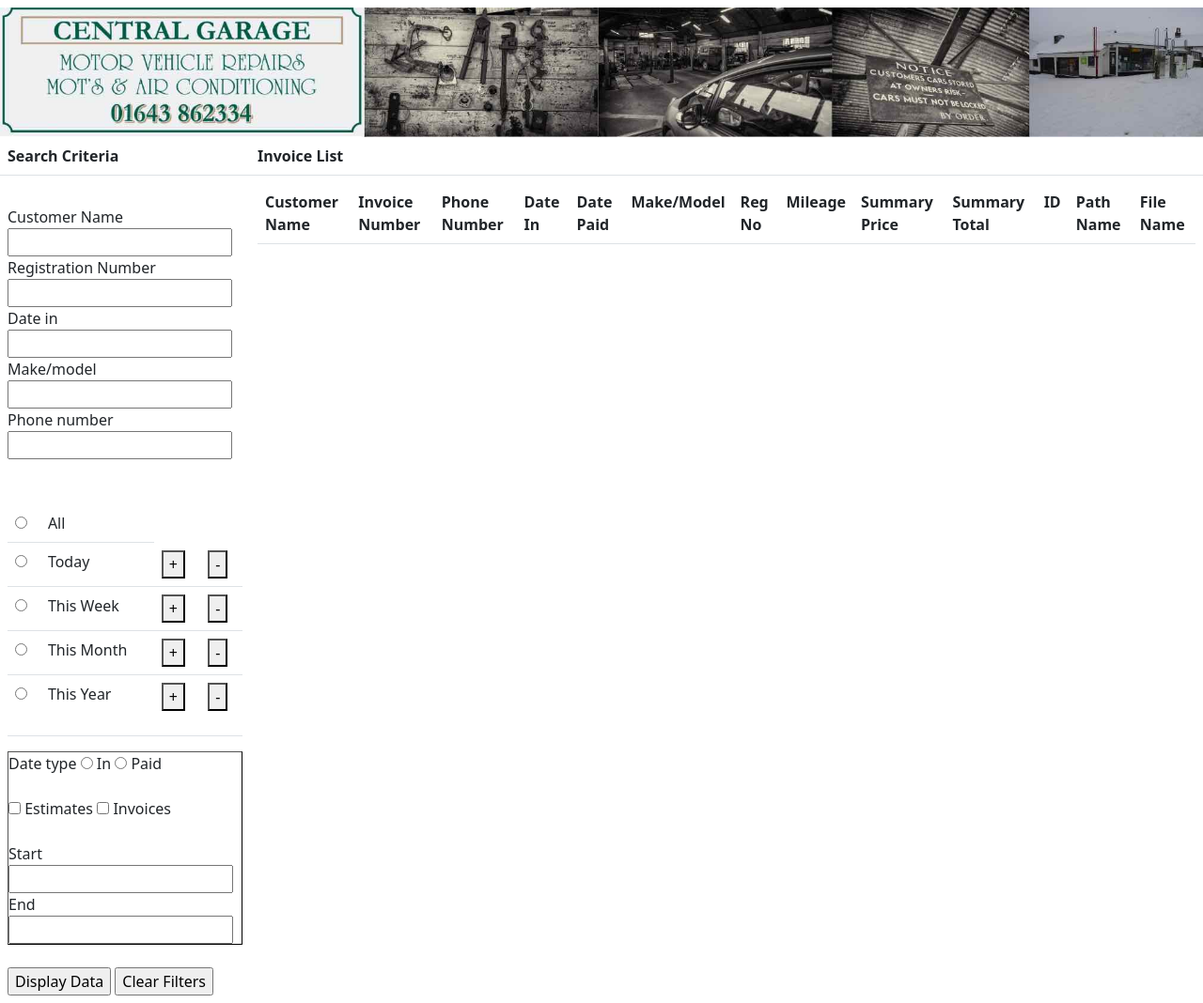
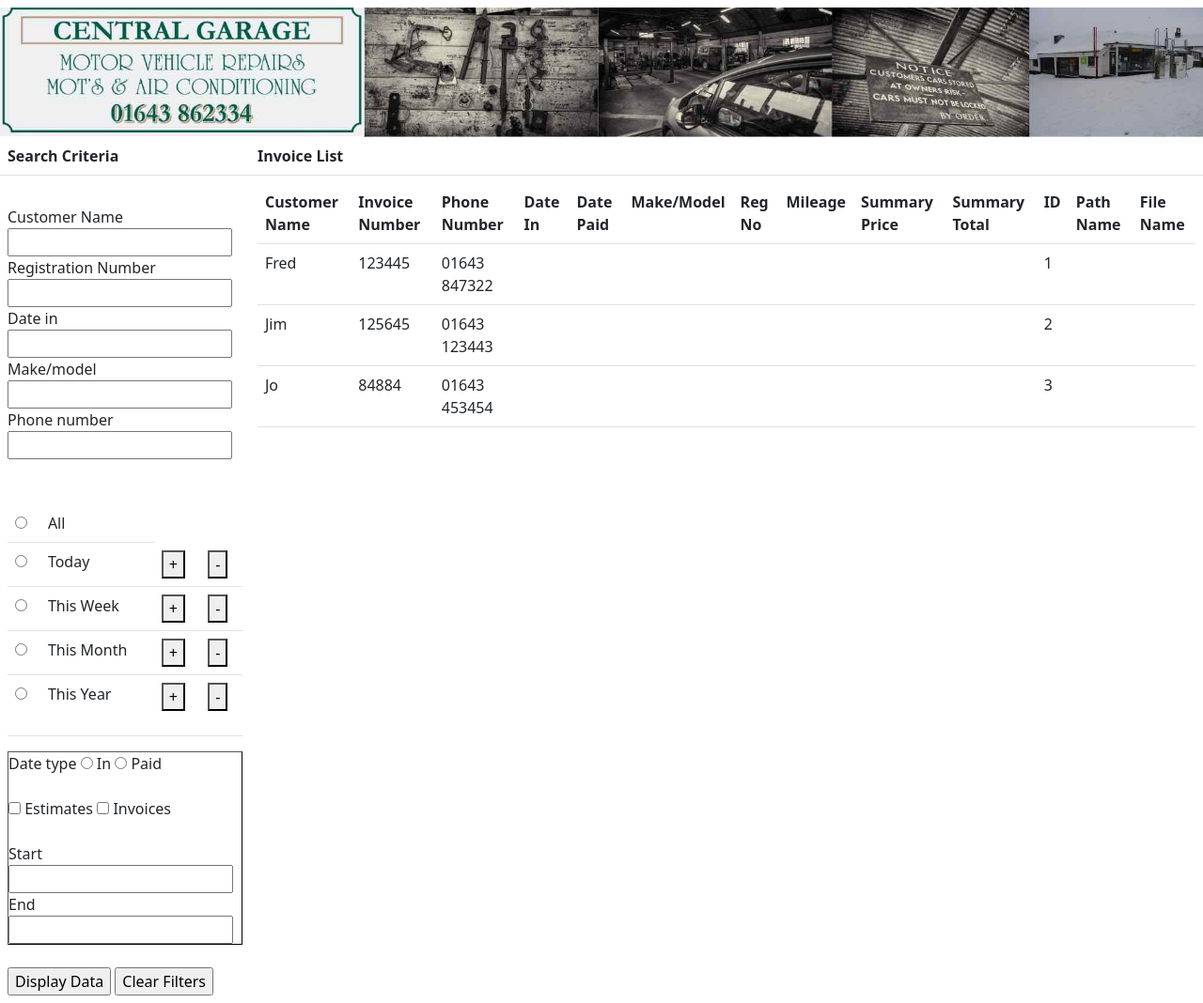
Before and after one commit to timbacct/porlock-garage-admin, a Flask app: page / in a window 1280 px wide. Shown: the top 1068 px of the page at 94% size. Run offline with Flask 2, Linux system fonts and the light colour scheme; lists and menus that the app fills with data are empty.

Commit message:
Filled in sample data

```diff
--- a/app.py
+++ b/app.py
@@ -2,10 +2,32 @@ from flask import Flask, render_template
 
 app = Flask(__name__)
 
+INVOICEHEADERS = [
+  {
+    'id': 1,
+    'customername': 'Fred',
+    'invoicenumber': 123445,
+    'phonenumber': '01643 847322'
+  },
+  {
+    'id': 2,
+    'customername': 'Jim',
+    'invoicenumber': 125645,
+    'phonenumber': '01643 123443'
+  },
+  {
+    'id': 3,
+    'customername': 'Jo',
+    'invoicenumber': 84884,
+    'phonenumber': '01643 453454'
+  }
+    ]
+
 
 @app.route("/")
 def hello_world():
-  return render_template('home.html')
+
+  return render_template('home.html', invoiceheaders=INVOICEHEADERS)
 
 
 if __name__ == "__main__":
--- a/templates/home.html
+++ b/templates/home.html
@@ -141,6 +141,23 @@
               <th>Path Name</th>
               <th>File Name</th>
             </tr>
+            {% for invoice in invoiceheaders %}
+            <tr>
+                  <td>{{invoice['customername']}}</td>
+                  <td>{{invoice['invoicenumber']}}</td>
+                  <td>{{invoice['phonenumber']}}</td>
+                  <td>{{invoice['datein']}}</td>
+                  <td>{{invoice['datepaid']}}</td>
+                  <td>{{invoice['makemodel']}}</td>
+                  <td>{{invoice['regno']}}</td>
+                  <td>{{invoice['mileage']}}</td>
+                  <td>{{invoice['summaryprice']}}</td>
+                  <td>{{invoice['summarytotal']}}</td>
+                  <td>{{invoice['id']}}</td>
+                  <td>{{invoice['pathname']}}</td>
+                  <td>{{invoice['filename']}}</td>
+            </tr>
+            {% endfor%}
           </table>
         </td>
       </tr>
```
